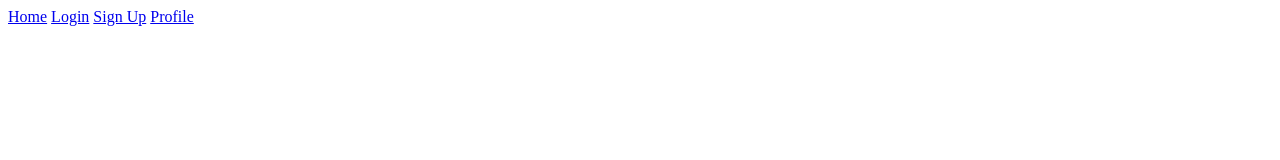
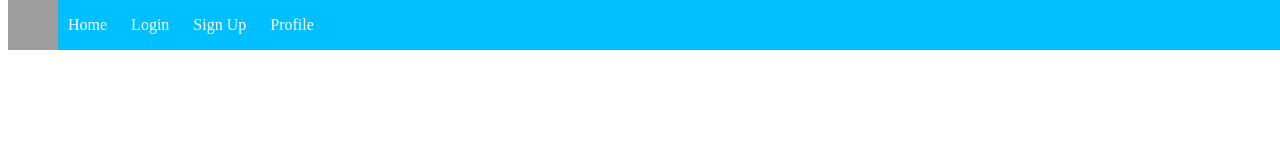
Before and after one commit to BrianMurphy89/Pet-A-Gram, a website: page public/index.html in a window 1280 px wide. Drawn offline with nearby package versions, Linux system fonts and the light colour scheme; some packages are replaced by stand-ins of ours; grey boxes are pictures that could not be loaded.

Commit message:
Nav bar styled

```diff
--- /dev/null
+++ b/public/css/style.css
@@ -0,0 +1,25 @@
+.nav-container {
+    height: 50px;
+    display: flex;
+    align-items: center;
+    background: deepskyblue;
+    width: 100%;
+    position: fixed;
+    top: 0;
+}
+
+nav a {
+    padding: 10px;
+    color: white;
+    text-decoration: none;
+}
+
+.logo-container {
+    align-self: flex-start;
+}
+
+.nav-logo {
+    height: 50px;
+    width: 50px;
+    align-self: flex-start;
+}
--- a/public/index.html
+++ b/public/index.html
@@ -4,6 +4,7 @@
         <meta charset="utf-8">
         <script src="https://ajax.googleapis.com/ajax/libs/angularjs/1.6.9/angular.min.js"></script>
         <script src="https://ajax.googleapis.com/ajax/libs/angularjs/1.5.0/angular-route.min.js"></script>
+        <link rel="stylesheet" href="/css/style.css">
         <base href="/" target="_blank">
         <script src="/js/app.js" charset="utf-8"></script>
         <title></title>
@@ -12,14 +13,19 @@
 
     <!-- <body ng-controller="mainController as ctrl" ng-app="petApp"> -->
     <body ng-app="petApp">
-
+        <div class="nav-container">
+            <div class="logo-container">
+                <img src="http://thechurchontheway.org/wp-content/uploads/2016/05/placeholder1.png" alt="Pet-A-Gram Logo" class="nav-logo">
+            </div>
+            <div class="link-container">
                 <nav>
                     <a href="/home">Home</a>
                     <a href="/login">Login</a>
                     <a href="/signup">Sign Up</a>
                     <a href="/profile">Profile</a>
                 </nav>
-
+            </div>
+        </div>
     <div ng-view></div>
 
     </body>
```
Lines whose indentation alone changed are shown as unchanged.
